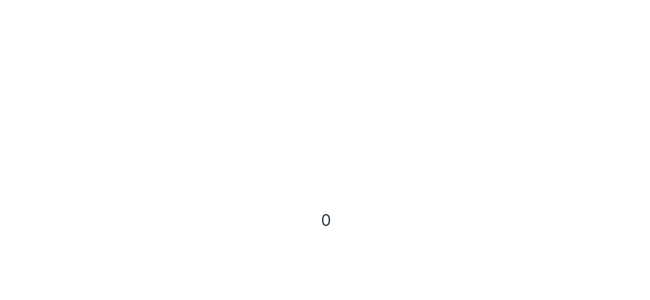
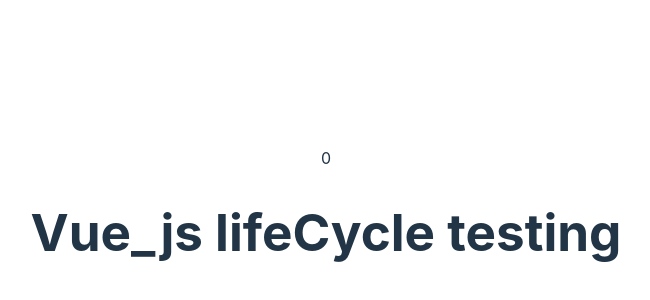
Before and after one commit to calixlock/PJ_vue, a Vue app in the folder 9diin/vue-basic/: page / in a window 1280 px wide. Shown: the part 180-480 px from the top of the page, without its empty margins (314-964 px from the left). Built offline with nearby package versions, Linux system fonts and the light colour scheme.

Commit message:
life cycle beforeMount && mounted test

```diff
--- a/9diin/vue-basic/src/App.vue
+++ b/9diin/vue-basic/src/App.vue
@@ -1,5 +1,6 @@
 <template>
   <div>{{ count }}</div>
+  <h1>Vue_js lifeCycle testing</h1>
 </template>
 
 <script>
@@ -16,6 +17,12 @@
   created() {
     console.log("lifecycle is created : ", this.count);
   },
+  beforeMount() {
+    console.log("lifecycle is beforeMount : ", document.querySelector("h1"));
+  },
+  mounted() {
+    console.log("lifecycle is mounted : ", document.querySelector("h1"));
+  },
 };
 </script>
 
```
